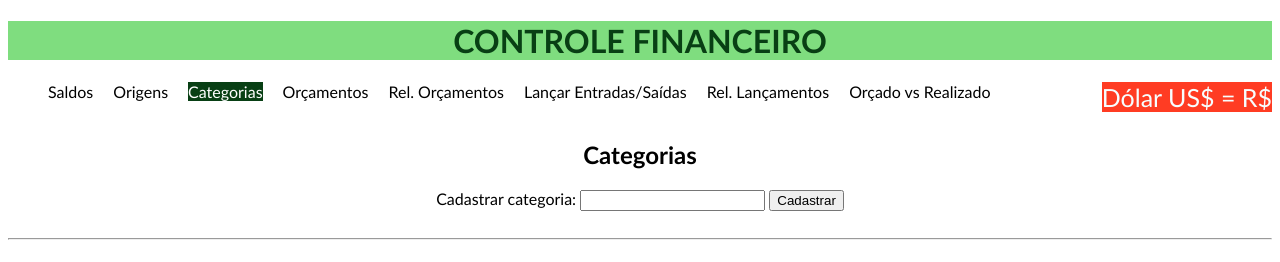
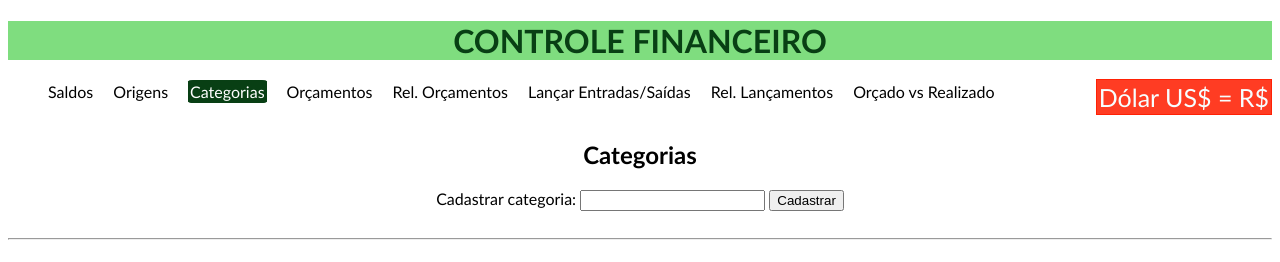
Before and after one commit to thiagorocco/projetos-django, a Django app: page /categorias/ in a window 1280 px wide. Shown: the top 262 px of the page. Run offline with Django 5.2, Linux system fonts and the light colour scheme; data comes from the database, SQL or seed files in the repository; data that the repository does not hold is empty.

Commit message:
Formatação dos links e da cotação do dólar

```diff
--- a/controle-financeiro/financeiro/static/css/style.css
+++ b/controle-financeiro/financeiro/static/css/style.css
@@ -45,10 +45,16 @@ ul li a:hover{
     text-decoration: none;
     background: #c4fcd0;
     color: black;
+    border: 1px solid #242b25;
+    border-radius: 8%;
+    padding: 1px;
 }
 .aselect{
     background: #083f14;
     color: white;
+    border: 1px solid #083f14;
+    border-radius: 8%;
+    padding: 1px;
 }
 
 thead tr{
@@ -61,8 +67,10 @@ tr{
     justify-content: center;
     font-family: 'Trebuchet MS';
     background-color: rgba(255, 30, 0, 0.863);
+    border: 1px solid rgba(255, 30, 0, 0.863);
     color: rgb(247, 254, 255);
     font-size: 25px;
+    padding: 2px;
 }
 .erro-saldo{
     background-color: rgba(255, 30, 0, 0.863);
```
